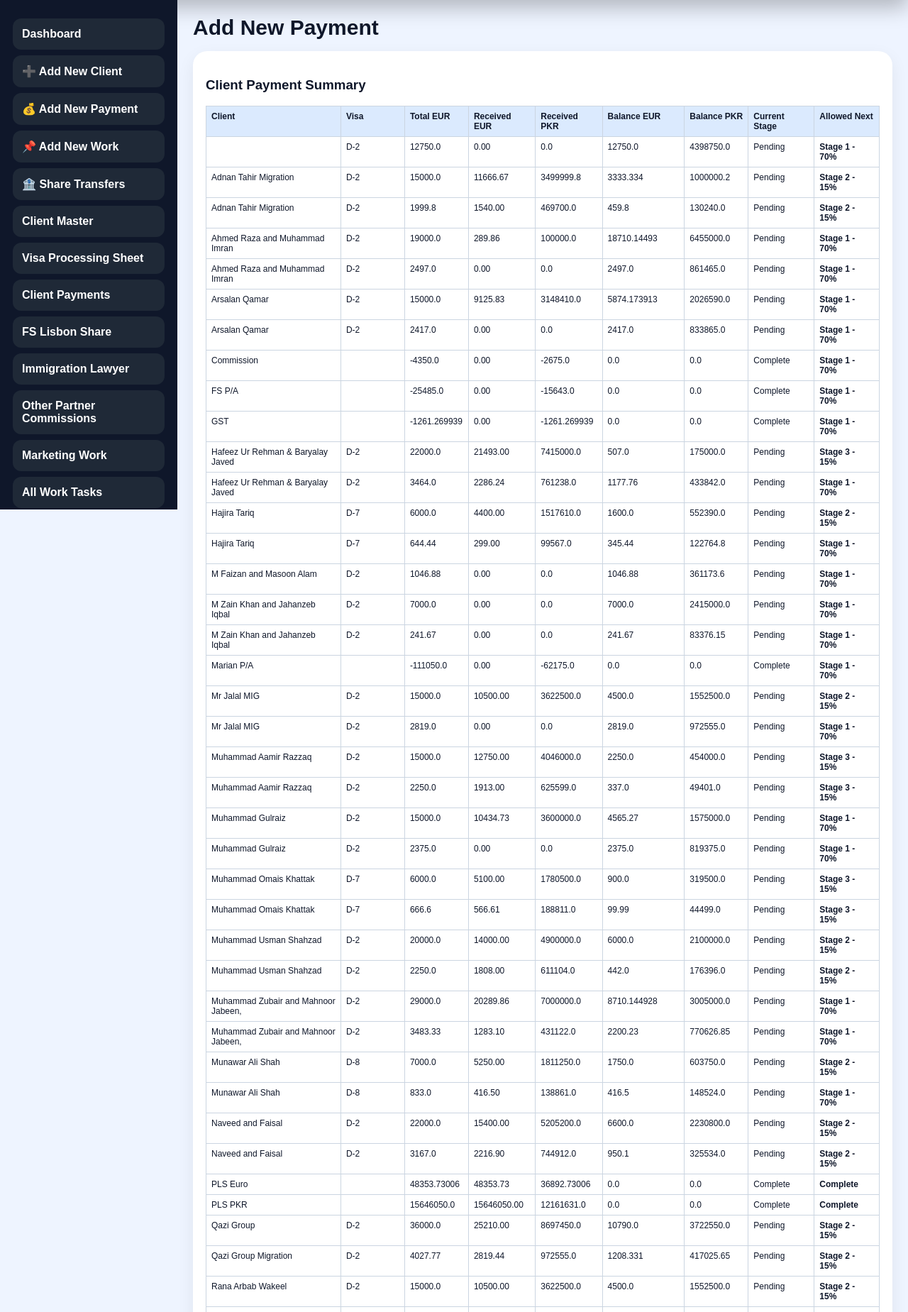
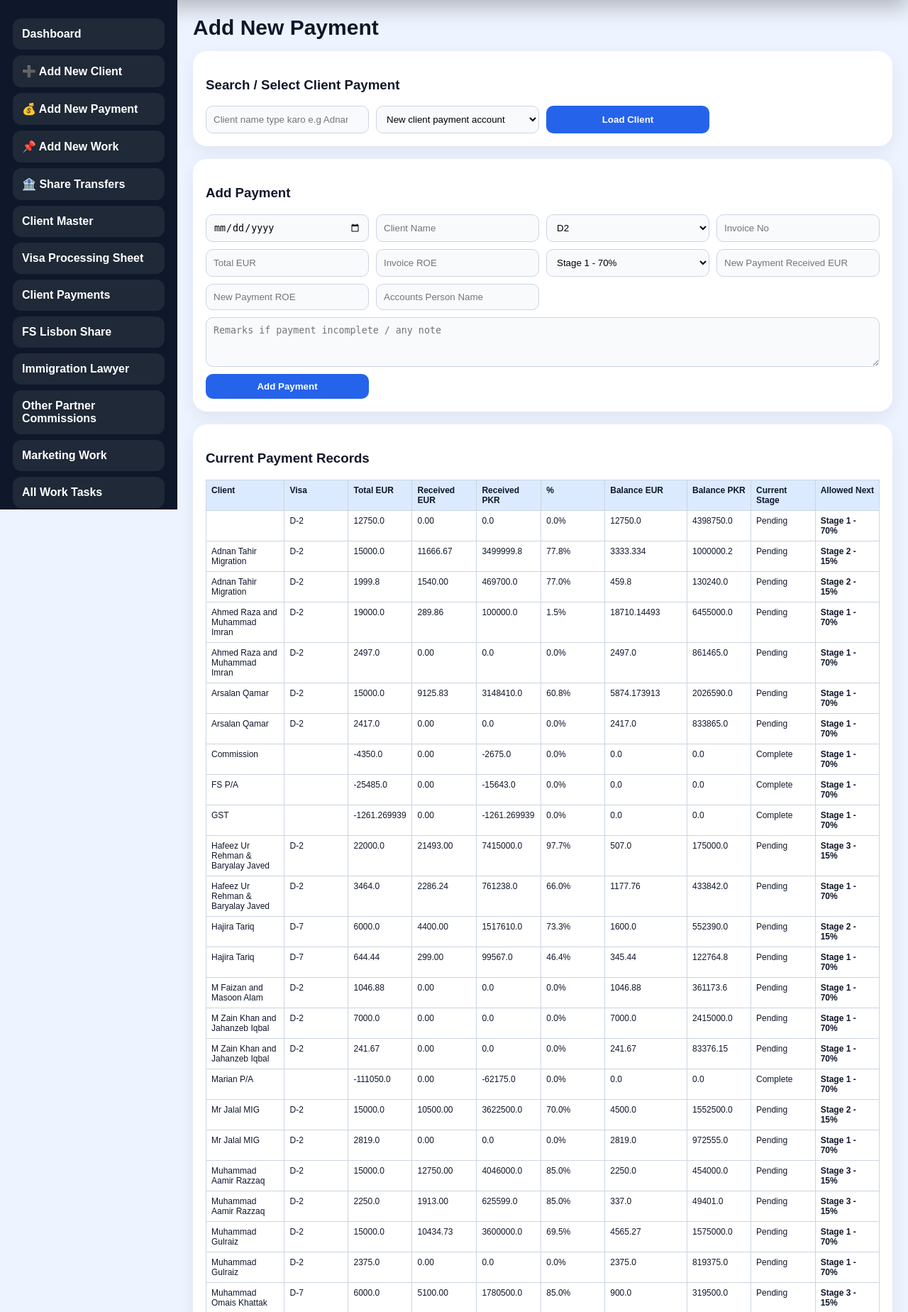
Before and after one commit to mb6692779-blip/flair-immigration-crm, a Flask app: page /new-payment in a window 1280 px wide. Shown: the part 82-1931 px from the top of the page at 71% size. Run offline with Flask 3, Linux system fonts and the light colour scheme; the visitor is signed in with stand-in values (Sample User, id 1); data comes from the database, SQL or seed files in the repository; data that the repository does not hold is empty.

Commit message:
Improve payment client search and stage view

```diff
--- a/app.py
+++ b/app.py
@@ -503,6 +503,9 @@ def new_payment():
                 if not client_name:
                     flash("Client name required.")
                     return redirect(url_for("new_payment"))
+                if total_eur <= 0:
+                    flash("Total EUR required for new client payment account.")
+                    return redirect(url_for("new_payment"))
 
                 con.execute("""
                     INSERT INTO client_payments(
@@ -527,7 +530,7 @@ def new_payment():
                 flash("This client payment is already complete.")
                 return redirect(url_for("new_payment"))
 
-            selected_stage = d.get("stage")
+            selected_stage = d.get("stage") or allowed
             if selected_stage != allowed:
                 flash(f"Stage locked. Allowed stage: {allowed}")
                 return redirect(url_for("new_payment"))
@@ -587,15 +590,29 @@ def new_payment():
         """).fetchall()
 
     rows = []
+    payment_data = []
     for a in accounts:
         old_received_eur = max((a["total_eur"] or 0) - (a["balance_eur"] or 0), 0)
-        rows.append({
-            "a": a,
-            "received_eur": old_received_eur,
-            "allowed": allowed_client_stage(a["total_eur"], old_received_eur)
+        allowed = allowed_client_stage(a["total_eur"], old_received_eur)
+        rows.append({"a": a, "received_eur": old_received_eur, "allowed": allowed})
+        payment_data.append({
+            "id": a["id"],
+            "client_name": a["client_name"] or "",
+            "visa": a["visa"] or "",
+            "inv": a["inv"] or "",
+            "total_eur": safe_float(a["total_eur"]),
+            "invoice_roe": safe_float(a["roe_invoice"]),
+            "invoice_pkr": safe_float(a["invoice_pkr"]),
+            "received_eur": safe_float(old_received_eur),
+            "received_pkr": safe_float(a["received_pkr"]),
+            "received_percent": safe_float(a["received_percent"]),
+            "balance_eur": safe_float(a["balance_eur"]),
+            "balance_pkr": safe_float(a["balance_pkr"]),
+            "payment_stage": a["payment_stage"] or "Pending",
+            "allowed": allowed,
         })
 
-    return render_template("new_payment.html", rows=rows, clients=clients, history=history)
+    return render_template("new_payment.html", rows=rows, clients=clients, history=history, payment_data=payment_data)
 
 
 @app.route("/transfer-shares", methods=["GET","POST"])
--- a/templates/new_payment.html
+++ b/templates/new_payment.html
@@ -3,53 +3,56 @@
 <h2>Add New Payment</h2>
 
 <div class="panel">
-  <h3>Client Payment Summary</h3>
-  <table>
-    <tr>
-      <th>Client</th><th>Visa</th><th>Total EUR</th><th>Received EUR</th><th>Received PKR</th>
-      <th>Balance EUR</th><th>Balance PKR</th><th>Current Stage</th><th>Allowed Next</th>
-    </tr>
-    {% for r in rows %}
-    <tr>
-      <td>{{ r.a.client_name }}</td><td>{{ r.a.visa }}</td><td>{{ r.a.total_eur }}</td>
-      <td>{{ "%.2f"|format(r.received_eur) }}</td><td>{{ r.a.received_pkr }}</td>
-      <td>{{ r.a.balance_eur }}</td><td>{{ r.a.balance_pkr }}</td>
-      <td>{{ r.a.payment_stage }}</td><td><b>{{ r.allowed }}</b></td>
-    </tr>
-    {% endfor %}
-  </table>
+  <h3>Search / Select Client Payment</h3>
+  <div class="gridForm">
+    <input id="clientSearch" list="paymentClientList" placeholder="Client name type karo e.g Adnan Tahir / Rizwan Sharif">
+    <datalist id="paymentClientList">
+      {% for p in payment_data %}<option value="{{ p.client_name }}">{{ p.visa }} | Balance {{ p.balance_eur }} EUR</option>{% endfor %}
+    </datalist>
+    <select id="paymentSelect" onchange="loadPaymentClient()">
+      <option value="">New client payment account</option>
+      {% for p in payment_data %}
+      <option value="{{ p.id }}">{{ p.client_name }} | {{ p.visa }} | Balance {{ "%.0f"|format(p.balance_eur) }} EUR | {{ p.allowed }}</option>
+      {% endfor %}
+    </select>
+    <button type="button" onclick="findClientPayment()">Load Client</button>
+  </div>
+</div>
+
+<div class="panel" id="paymentSummary" style="display:none">
+  <h3 id="summaryTitle">Client Payment Details</h3>
+  <div class="cards">
+    <div class="card"><span>Total Deal</span><b id="sumTotal">0 EUR</b></div>
+    <div class="card"><span>Received So Far</span><b id="sumReceived">0 EUR</b></div>
+    <div class="card"><span>Pending EUR</span><b id="sumBalanceEur">0 EUR</b></div>
+    <div class="card"><span>Pending PKR</span><b id="sumBalancePkr">0 PKR</b></div>
+    <div class="card"><span>Current Stage</span><b id="sumStage">Pending</b></div>
+  </div>
+  <div class="stageBar"><div id="stageProgress"></div></div>
+  <p class="notice" id="stageNotice">Allowed next stage will show here.</p>
 </div>
 
 <div class="panel">
   <h3>Add Payment</h3>
-  <p>Select an existing payment account. If client is new, leave existing account blank and fill client name + total deal.</p>
-
-  <form method="post" class="gridForm">
-    <select name="client_payment_id">
-      <option value="">Create New Payment Account</option>
-      {% for r in rows %}
-      <option value="{{ r.a.id }}">
-        {{ r.a.client_name }} | Balance {{ "%.0f"|format(r.a.balance_eur or 0) }} EUR / {{ "%.0f"|format(r.a.balance_pkr or 0) }} PKR | Allowed: {{ r.allowed }}
-      </option>
-      {% endfor %}
-    </select>
+  <form method="post" class="gridForm" id="paymentForm">
+    <input type="hidden" name="client_payment_id" id="client_payment_id">
 
     <input name="payment_date" type="date">
-    <input name="client_name" list="clientList" placeholder="Client Name for new account">
+    <input name="client_name" id="client_name" list="clientList" placeholder="Client Name">
     <datalist id="clientList">
       {% for c in clients %}<option value="{{ c.main_investor }}">{{ c.visa_type }}</option>{% endfor %}
     </datalist>
 
-    <select name="visa">{% for v in VISA_TYPES %}<option>{{ v }}</option>{% endfor %}</select>
-    <input name="inv" placeholder="Invoice No for new account">
-    <input name="total_eur" type="number" step="0.01" placeholder="Total EUR for new account">
-    <input name="invoice_roe" type="number" step="0.01" placeholder="Invoice ROE for new account">
+    <select name="visa" id="visa">{% for v in VISA_TYPES %}<option>{{ v }}</option>{% endfor %}</select>
+    <input name="inv" id="inv" placeholder="Invoice No">
+    <input name="total_eur" id="total_eur" type="number" step="0.01" placeholder="Total EUR">
+    <input name="invoice_roe" id="invoice_roe" type="number" step="0.01" placeholder="Invoice ROE">
 
-    <select name="stage">
+    <select name="stage" id="stage">
       {% for s in PAYMENT_STAGES %}<option>{{ s }}</option>{% endfor %}
     </select>
-    <input name="received_eur" type="number" step="0.01" placeholder="Received EUR" required>
-    <input name="roe" type="number" step="0.01" placeholder="Payment ROE" required>
+    <input name="received_eur" type="number" step="0.01" placeholder="New Payment Received EUR" required>
+    <input name="roe" type="number" step="0.01" placeholder="New Payment ROE" required>
     <input name="updated_by" placeholder="Accounts Person Name" required>
     <textarea name="remarks" placeholder="Remarks if payment incomplete / any note"></textarea>
 
@@ -58,16 +61,86 @@
 </div>
 
 <div class="panel">
+  <h3>Current Payment Records</h3>
+  <table>
+    <tr><th>Client</th><th>Visa</th><th>Total EUR</th><th>Received EUR</th><th>Received PKR</th><th>%</th><th>Balance EUR</th><th>Balance PKR</th><th>Current Stage</th><th>Allowed Next</th></tr>
+    {% for r in rows %}
+    <tr>
+      <td>{{ r.a.client_name }}</td><td>{{ r.a.visa }}</td><td>{{ r.a.total_eur }}</td><td>{{ "%.2f"|format(r.received_eur) }}</td>
+      <td>{{ r.a.received_pkr }}</td><td>{{ "%.1f"|format(r.a.received_percent or 0) }}%</td>
+      <td>{{ r.a.balance_eur }}</td><td>{{ r.a.balance_pkr }}</td><td>{{ r.a.payment_stage }}</td><td><b>{{ r.allowed }}</b></td>
+    </tr>
+    {% endfor %}
+  </table>
+</div>
+
+<div class="panel">
   <h3>Recent Payment History</h3>
   <table>
     <tr><th>Client</th><th>Date</th><th>Stage</th><th>EUR</th><th>ROE</th><th>PKR</th><th>Updated By</th><th>Remarks</th></tr>
     {% for h in history %}
-    <tr>
-      <td>{{ h.client_name }}</td><td>{{ h.payment_date }}</td><td>{{ h.stage }}</td>
-      <td>{{ h.received_eur }}</td><td>{{ h.roe }}</td><td>{{ h.received_pkr }}</td>
-      <td>{{ h.updated_by }}</td><td>{{ h.remarks }}</td>
-    </tr>
+    <tr><td>{{ h.client_name }}</td><td>{{ h.payment_date }}</td><td>{{ h.stage }}</td><td>{{ h.received_eur }}</td><td>{{ h.roe }}</td><td>{{ h.received_pkr }}</td><td>{{ h.updated_by }}</td><td>{{ h.remarks }}</td></tr>
     {% endfor %}
   </table>
 </div>
+
+<script>
+const PAYMENTS = {{ payment_data|tojson }};
+const stages = ["Stage 1 - 70%", "Stage 2 - 15%", "Stage 3 - 15%"];
+
+function fmt(n){ return Number(n||0).toLocaleString(undefined,{maximumFractionDigits:0}); }
+function findClientPayment(){
+  const q = (document.getElementById('clientSearch').value || '').toLowerCase().trim();
+  const found = PAYMENTS.find(p => (p.client_name || '').toLowerCase().includes(q));
+  if(found){
+    document.getElementById('paymentSelect').value = found.id;
+    loadPaymentClient();
+  } else {
+    document.getElementById('paymentSelect').value = '';
+    clearForNew(q);
+  }
+}
+function setStageOptions(allowed){
+  const sel = document.getElementById('stage');
+  [...sel.options].forEach(o=>{
+    o.disabled = allowed !== 'Complete' && o.value !== allowed;
+    o.selected = o.value === allowed;
+  });
+  if(allowed === 'Complete'){
+    [...sel.options].forEach(o=>o.disabled=true);
+  }
+}
+function loadPaymentClient(){
+  const id = document.getElementById('paymentSelect').value;
+  const p = PAYMENTS.find(x => String(x.id) === String(id));
+  if(!p){ clearForNew(''); return; }
+
+  document.getElementById('client_payment_id').value = p.id;
+  document.getElementById('client_name').value = p.client_name;
+  document.getElementById('visa').value = p.visa || 'D2';
+  document.getElementById('inv').value = p.inv || '';
+  document.getElementById('total_eur').value = p.total_eur || '';
+  document.getElementById('invoice_roe').value = p.invoice_roe || '';
+
+  document.getElementById('paymentSummary').style.display='block';
+  document.getElementById('summaryTitle').innerText = p.client_name + ' — Payment Summary';
+  document.getElementById('sumTotal').innerText = fmt(p.total_eur) + ' EUR';
+  document.getElementById('sumReceived').innerText = fmt(p.received_eur) + ' EUR';
+  document.getElementById('sumBalanceEur').innerText = fmt(p.balance_eur) + ' EUR';
+  document.getElementById('sumBalancePkr').innerText = fmt(p.balance_pkr) + ' PKR';
+  document.getElementById('sumStage').innerText = p.payment_stage || p.allowed;
+  document.getElementById('stageNotice').innerText = p.allowed === 'Complete' ? 'Payment complete ho chuki hai.' : 'Ab sirf ' + p.allowed + ' update ho sakti hai. Previous stage complete honay ke baad hi next stage open hogi.';
+  document.getElementById('stageProgress').style.width = Math.min(p.received_percent || 0, 100) + '%';
+  setStageOptions(p.allowed);
+}
+function clearForNew(name){
+  document.getElementById('client_payment_id').value = '';
+  document.getElementById('client_name').value = name || '';
+  document.getElementById('paymentSummary').style.display='none';
+  setStageOptions('Stage 1 - 70%');
+}
+</script>
+<style>
+.stageBar{height:14px;background:#e5e7eb;border-radius:999px;overflow:hidden;margin:14px 0}.stageBar div{height:100%;background:#2563eb;width:0}.notice{background:#fff7ed;border-left:5px solid #f59e0b;padding:12px;border-radius:12px;font-weight:800}
+</style>
 {% endblock %}
```
